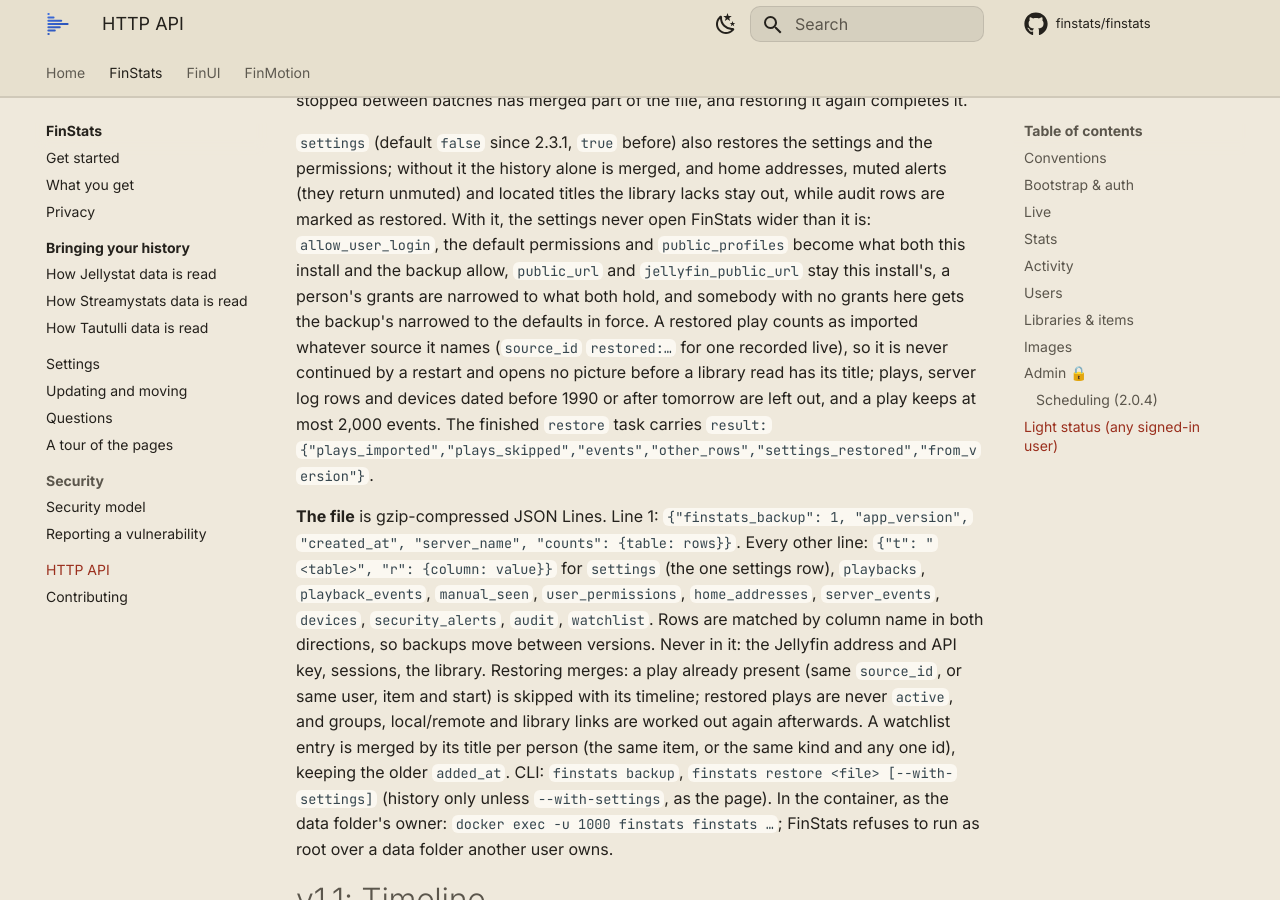
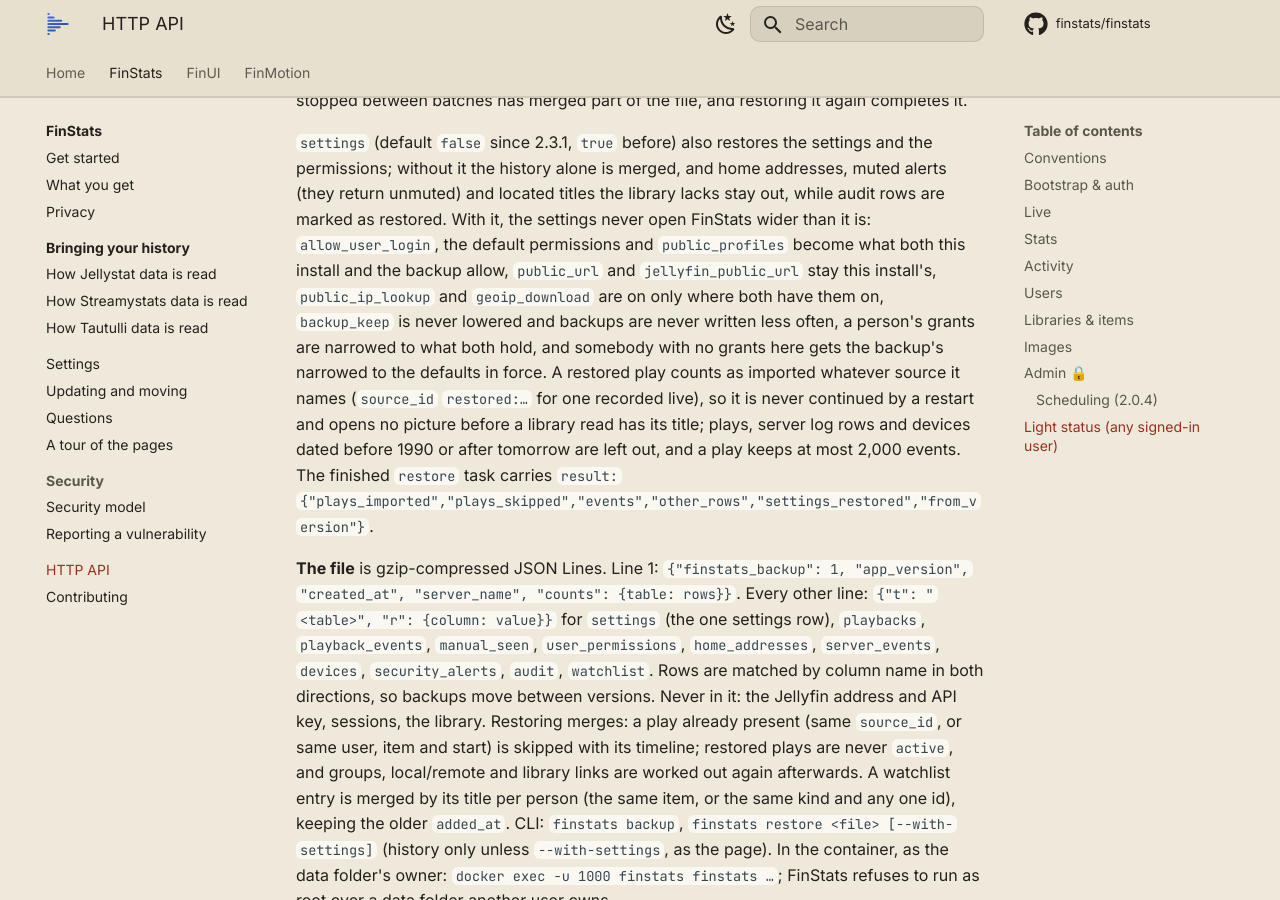
Before and after one commit to finstats/docs, an MkDocs documentation site: the page built from docs/finstats/api.md, in a window 1280 px wide and 900 px high, scrolled down 25529 px. Built offline with MkDocs 1.6.1 and Material for MkDocs 9.7.7, drawn with Linux system fonts in a browser that asks for light colours; comment, search, counter and statistics services are not loaded.

Commit message:
docs(finstats): a restore with settings keeps the outbound switches and retention this install has

```diff
--- a/docs/finstats/api.md
+++ b/docs/finstats/api.md
@@ -900,7 +900,8 @@ file, and restoring it again completes it.
 history alone is merged, and home addresses, muted alerts (they return unmuted) and located titles the library lacks stay
 out, while audit rows are marked as restored. With it, the settings never open FinStats wider than it is:
 `allow_user_login`, the default permissions and `public_profiles` become what both this install and the backup allow,
-`public_url` and `jellyfin_public_url` stay this install's, a person's grants are narrowed to what both hold, and
+`public_url` and `jellyfin_public_url` stay this install's, `public_ip_lookup` and `geoip_download` are on only where
+both have them on, `backup_keep` is never lowered and backups are never written less often, a person's grants are narrowed to what both hold, and
 somebody with no grants here gets the backup's narrowed to the defaults in force. A restored play counts as imported
 whatever source it names (`source_id` `restored:…` for one recorded live), so it is never continued by a restart and
 opens no picture before a library read has its title; plays, server log rows and devices dated before 1990 or after
```
